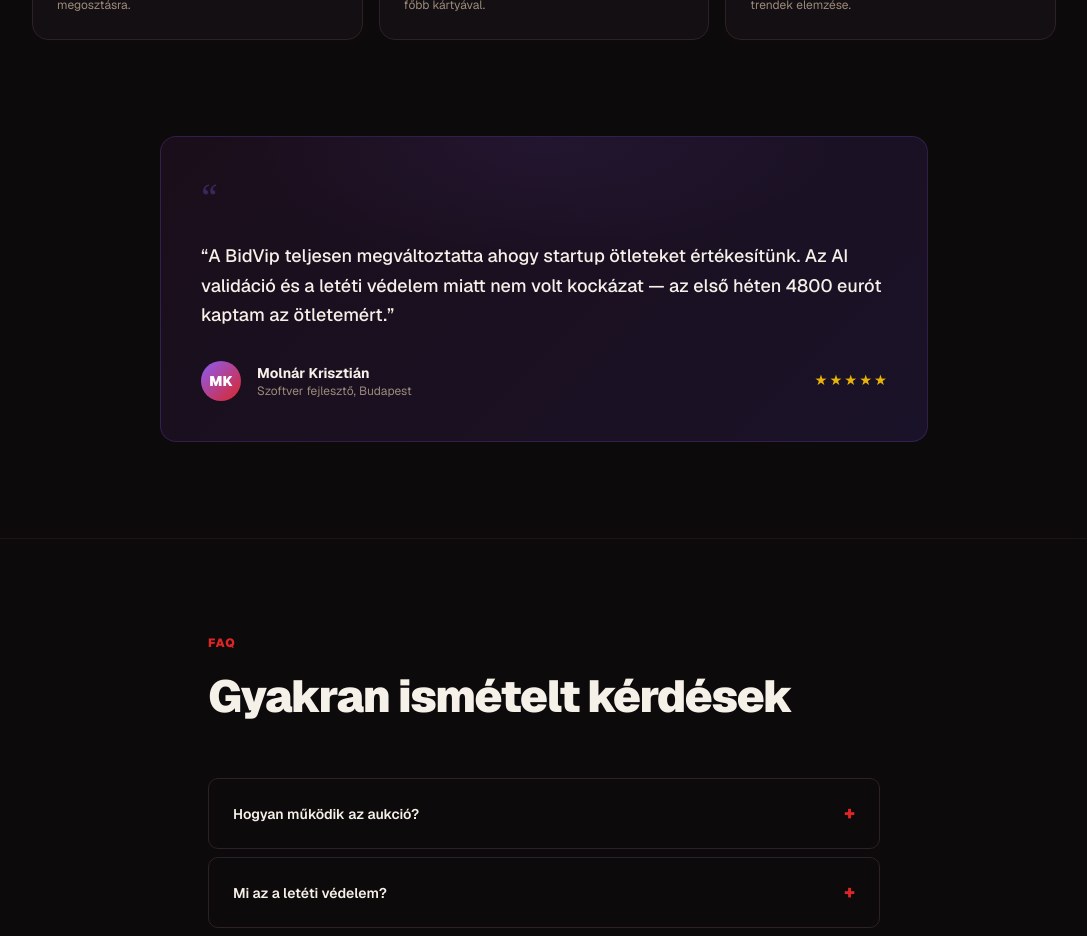
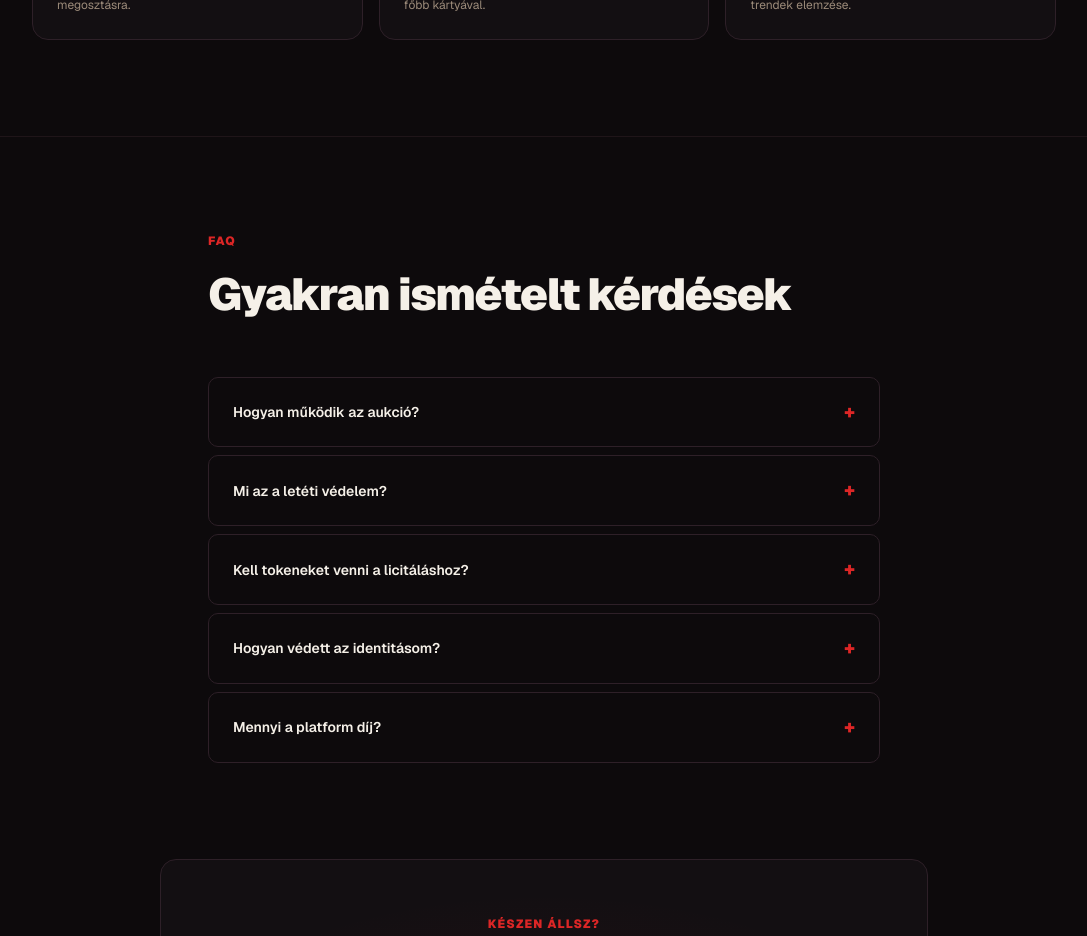
Before and after one commit to bidvip/bidvip, a Next.js app: page / in a window 1280 px wide. Shown: the part 2220-3156 px from the top of the page, without its empty margins (96-1183 px from the left). Built offline with nearby package versions, Linux system fonts and the light colour scheme; no server answers.

Commit message:
auto-deploy

```diff
--- a/app/page.tsx
+++ b/app/page.tsx
@@ -412,39 +412,6 @@
         </div>
       </section>
 
-      {/* ── TESTIMONIAL ── */}
-      <ScrollReveal>
-        <section className="relative z-10 px-6 pb-24">
-          <div className="max-w-3xl mx-auto">
-            <div className="relative p-10 rounded-2xl overflow-hidden"
-              style={{ background: 'linear-gradient(135deg, #1A0E1A 0%, #1A1228 100%)', border: '1px solid rgba(139,92,246,0.2)' }}>
-              <div className="absolute inset-0" style={{ background: 'radial-gradient(ellipse 60% 60% at 50% 0%, rgba(139,92,246,0.08) 0%, transparent 70%)' }} />
-              <div className="relative">
-                <div className="text-4xl mb-6 opacity-30" style={{ color: '#8B5CF6', fontFamily: 'Georgia, serif' }}>&ldquo;</div>
-                <p className="text-lg font-medium leading-relaxed mb-8" style={{ color: '#F5F0E8' }}>
-                  &ldquo;A BidVip teljesen megváltoztatta ahogy startup ötleteket értékesítünk. Az AI validáció és a letéti védelem miatt nem volt kockázat — az első héten 4800 eurót kaptam az ötletemért.&rdquo;
-                </p>
-                <div className="flex items-center gap-4">
-                  <div className="w-10 h-10 rounded-full flex items-center justify-center text-sm font-black"
-                    style={{ background: 'linear-gradient(135deg, #8B5CF6, #DC2626)', color: '#fff' }}>
-                    MK
-                  </div>
-                  <div>
-                    <p className="font-bold text-sm" style={{ color: '#F5F0E8' }}>Molnár Krisztián</p>
-                    <p className="text-xs" style={{ color: '#9C8B7A' }}>Szoftver fejlesztő, Budapest</p>
-                  </div>
-                  <div className="ml-auto flex gap-0.5">
-                    {Array(5).fill(0).map((_, i) => (
-                      <span key={i} style={{ color: '#EAB308', fontSize: '0.9rem' }}>★</span>
-                    ))}
-                  </div>
-                </div>
-              </div>
-            </div>
-          </div>
-        </section>
-      </ScrollReveal>
-
       {/* ── FAQ ── */}
       <section id="faq" className="relative z-10 px-6 pb-24" style={{ borderTop: '1px solid #1F1519' }}>
         <div className="max-w-2xl mx-auto pt-24">
```
